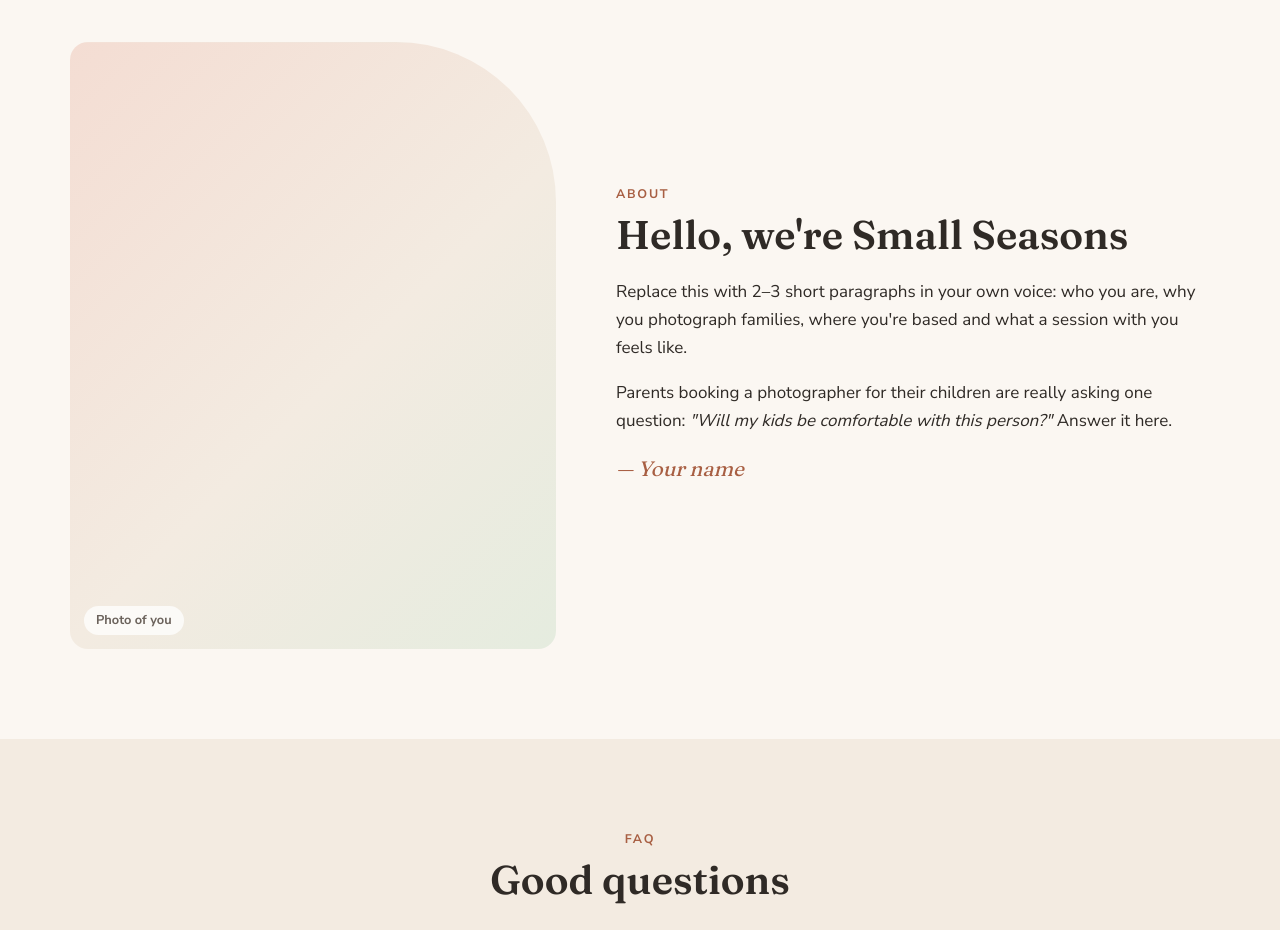
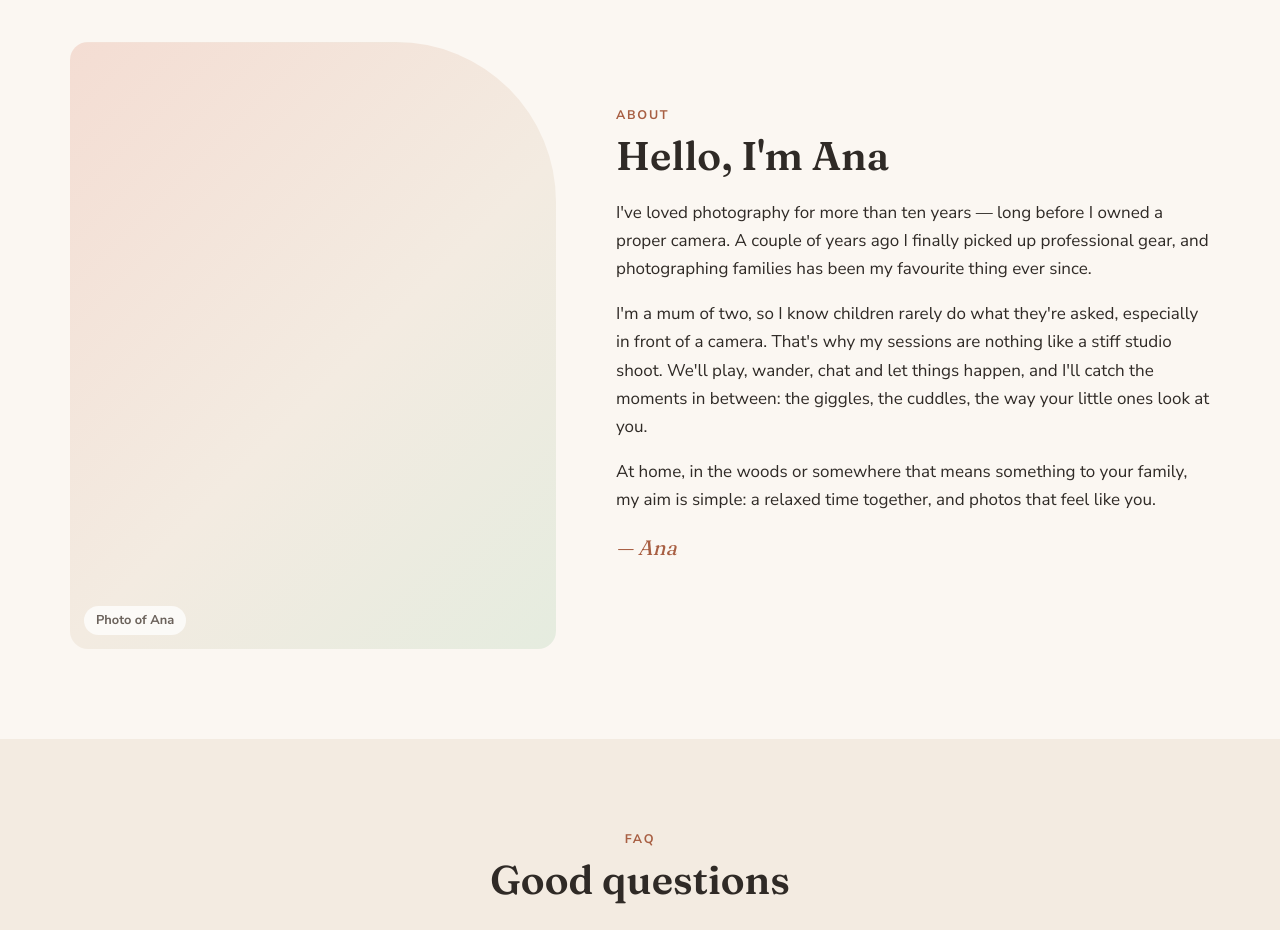
Before and after one commit to adbr10/luma-studio-site, a plain HTML site: page index.html in a window 1280 px wide. Shown: the part 4860-5790 px from the top of the page. Drawn offline with Linux system fonts and the light colour scheme.

Commit message:
Add Ana's About section
Co-Authored-By: Claude Opus 5.5 <noreply@anthropic.com>
Claude-Session: https://claude.ai/code/session_016YMP357Pqi1wbeZ25NRpBB

```diff
--- a/index.html
+++ b/index.html
@@ -244,13 +244,14 @@
   <!-- ABOUT -->
   <section class="section" id="about">
     <div class="container about-grid">
-      <div class="photo about-photo" data-img="images/about.jpg"><span>Photo of you</span></div>
+      <div class="photo about-photo" data-img="images/about.jpg"><span>Photo of Ana</span></div>
       <div>
         <p class="eyebrow">About</p>
-        <h2>Hello, we're Small Seasons</h2>
-        <p>Replace this with 2&ndash;3 short paragraphs in your own voice: who you are, why you photograph families, where you're based and what a session with you feels like.</p>
-        <p>Parents booking a photographer for their children are really asking one question: <em>"Will my kids be comfortable with this person?"</em> Answer it here.</p>
-        <p class="signature">&mdash; Your name</p>
+        <h2>Hello, I'm Ana</h2>
+        <p>I've loved photography for more than ten years &mdash; long before I owned a proper camera. A couple of years ago I finally picked up professional gear, and photographing families has been my favourite thing ever since.</p>
+        <p>I'm a mum of two, so I know children rarely do what they're asked, especially in front of a camera. That's why my sessions are nothing like a stiff studio shoot. We'll play, wander, chat and let things happen, and I'll catch the moments in between: the giggles, the cuddles, the way your little ones look at you.</p>
+        <p>At home, in the woods or somewhere that means something to your family, my aim is simple: a relaxed time together, and photos that feel like you.</p>
+        <p class="signature">&mdash; Ana</p>
       </div>
     </div>
   </section>
```
